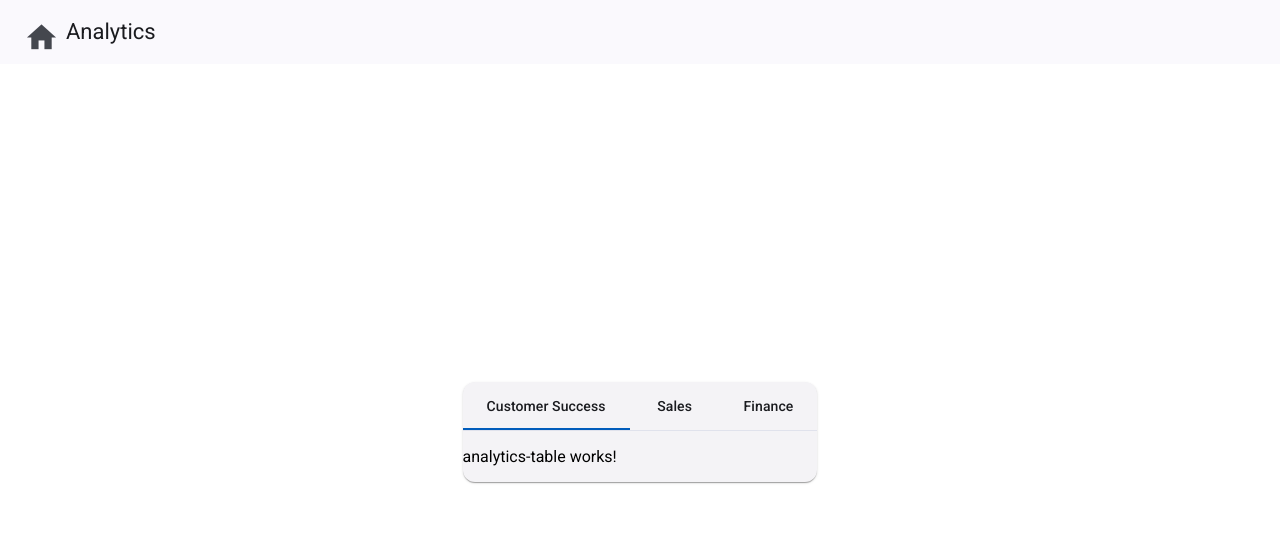
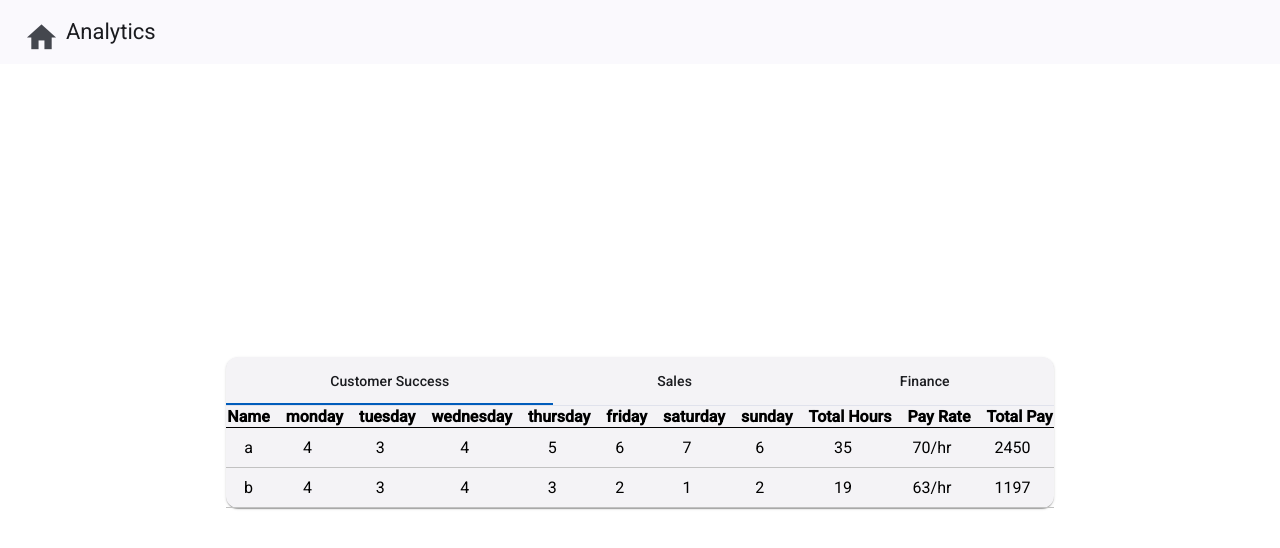
Before and after one commit to TannerGarner/hr-timesheet, an Angular app: page /analytics in a window 1280 px wide. Shown: the top 548 px of the page. Built offline with nearby package versions, Linux system fonts and the light colour scheme.

Commit message:
Add display for static data | Add input to analytics-table to determine department id | Calculate total hours and total pay in analytics-table

```diff
--- a/src/app/components/analytics-table/analytics-table.component.html
+++ b/src/app/components/analytics-table/analytics-table.component.html
@@ -1 +1,21 @@
-<p>analytics-table works!</p>
+<div>
+    <table>
+        <thead>
+            <th>Name</th>
+            <th *ngFor="let day of weekdays">{{day}}</th>
+            <th>Total Hours</th>
+            <th>Pay Rate</th>
+            <th>Total Pay</th>
+        </thead>
+
+        <tbody>
+            <tr *ngFor="let employee of employees; let i = index">
+                <td>{{employee.name}}</td>
+                <td *ngFor="let day of weekdays">{{employee[day]}}</td>
+                <td class="total-cell">{{getTotalHours(employee)}}</td>
+                <td>{{employee.payRate}}/hr</td>
+                <td>{{employee.payRate * getTotalHours(employee)}}</td>
+            </tr>
+        </tbody>
+    </table>
+</div>
--- a/src/app/components/analytics-table/analytics-table.component.ts
+++ b/src/app/components/analytics-table/analytics-table.component.ts
@@ -1,4 +1,5 @@
-import { Component } from '@angular/core';
+import { Component, Input, OnInit } from '@angular/core';
+import { Employee } from '../../interfaces/employee';
 
 @Component({
   selector: 'app-analytics-table',
@@ -6,6 +7,70 @@
   templateUrl: './analytics-table.component.html',
   styleUrl: './analytics-table.component.scss'
 })
-export class AnalyticsTableComponent {
-
+export class AnalyticsTableComponent implements OnInit{
+  @Input()
+  departmentId: string | undefined;
+  weekdays: string[] = ['monday', 'tuesday', 'wednesday', 'thursday', 'friday', 'saturday', 'sunday'];
+  employees: Employee[] = [];
+  employeeData: Employee[] = [
+    {
+        departmentId: '1',
+        friday: 6,
+        id: '1',
+        monday: 4,
+        name: 'a',
+        payRate: 70,
+        saturday: 7,
+        sunday: 6,
+        thursday: 5,
+        tuesday: 3,
+        wednesday: 4
+    },
+    {
+        departmentId: '1',
+        friday: 2,
+        id: '2',
+        monday: 4,
+        name: 'b',
+        payRate: 63,
+        saturday: 1,
+        sunday: 2,
+        thursday: 3,
+        tuesday: 3,
+        wednesday: 4
+    },
+    {
+        departmentId: '2',
+        friday: 9,
+        id: '3',
+        monday: 8,
+        name: 'c',
+        payRate: 76,
+        saturday: 7,
+        sunday: 5,
+        thursday: 4,
+        tuesday: 7,
+        wednesday: 5
+    },
+    {
+        departmentId: '3',
+        friday: 2,
+        id: '4',
+        monday: 3,
+        name: 'd',
+        payRate: 56,
+        saturday: 3,
+        sunday: 2,
+        thursday: 0,
+        tuesday: 4,
+        wednesday: 5
+    }
+  ];
+  ngOnInit(): void {
+    this.employees = this.employeeData.filter(employee => employee.departmentId === this.departmentId);
+  }
+  getTotalHours(employee: Employee): number {
+    return employee.monday + employee.tuesday + employee.wednesday
+      + employee.thursday + employee.friday + employee.saturday + employee.sunday;
+  }
 }
--- a/src/app/components/analytics/analytics.component.html
+++ b/src/app/components/analytics/analytics.component.html
@@ -2,13 +2,13 @@
     <mat-card>
         <mat-tab-group mat-align-tabs="center">
             <mat-tab label="Customer Success">
-                <app-analytics-table></app-analytics-table>
+                <app-analytics-table [departmentId]="'1'"></app-analytics-table>
             </mat-tab>
             <mat-tab label="Sales">
-                <app-analytics-table></app-analytics-table>
+                <app-analytics-table [departmentId]="'2'"></app-analytics-table>
             </mat-tab>
             <mat-tab label="Finance">
-                <app-analytics-table></app-analytics-table>
+                <app-analytics-table departmentId="3"></app-analytics-table>
             </mat-tab>
         </mat-tab-group>
     </mat-card>
--- a/src/app/components/analytics/analytics.component.ts
+++ b/src/app/components/analytics/analytics.component.ts
@@ -8,62 +8,6 @@
   styleUrl: './analytics.component.scss'
 })
 export class AnalyticsComponent {
-  weekdays: string[] = ['monday', 'tuesday', 'wednesday', 'thursday', 'friday', 'saturday', 'sunday'];
-  employees: Employee[] = [];
-  employeeData: Employee[] = [
-    {
-        departmentId: '1',
-        friday: 6,
-        id: '1',
-        monday: 4,
-        name: 'a',
-        payRate: 70,
-        saturday: 7,
-        sunday: 6,
-        thursday: 5,
-        tuesday: 3,
-        wednesday: 4
-    },
-    {
-        departmentId: '1',
-        friday: 2,
-        id: '2',
-        monday: 4,
-        name: 'b',
-        payRate: 63,
-        saturday: 1,
-        sunday: 2,
-        thursday: 3,
-        tuesday: 3,
-        wednesday: 4
-    },
-    {
-        departmentId: '2',
-        friday: 9,
-        id: '3',
-        monday: 8,
-        name: 'c',
-        payRate: 76,
-        saturday: 7,
-        sunday: 5,
-        thursday: 4,
-        tuesday: 7,
-        wednesday: 5
-    },
-    {
-        departmentId: '3',
-        friday: 2,
-        id: '4',
-        monday: 3,
-        name: 'd',
-        payRate: 56,
-        saturday: 3,
-        sunday: 2,
-        thursday: 0,
-        tuesday: 4,
-        wednesday: 5
-    }
-  ];
 
   constructor() {}
 }
```
